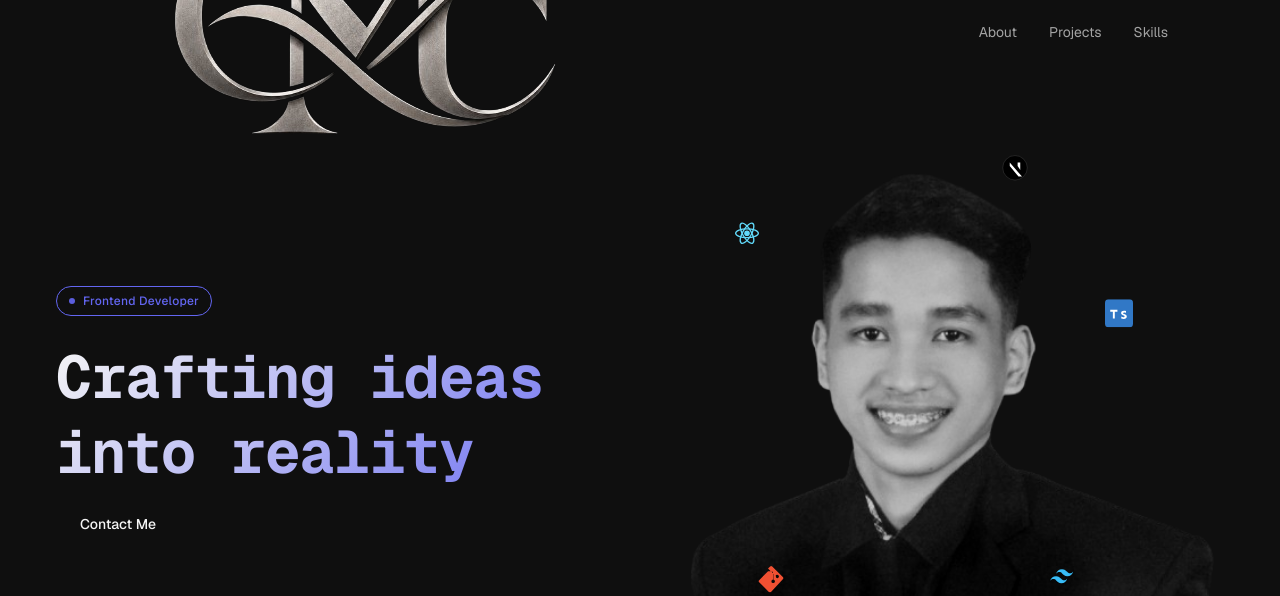
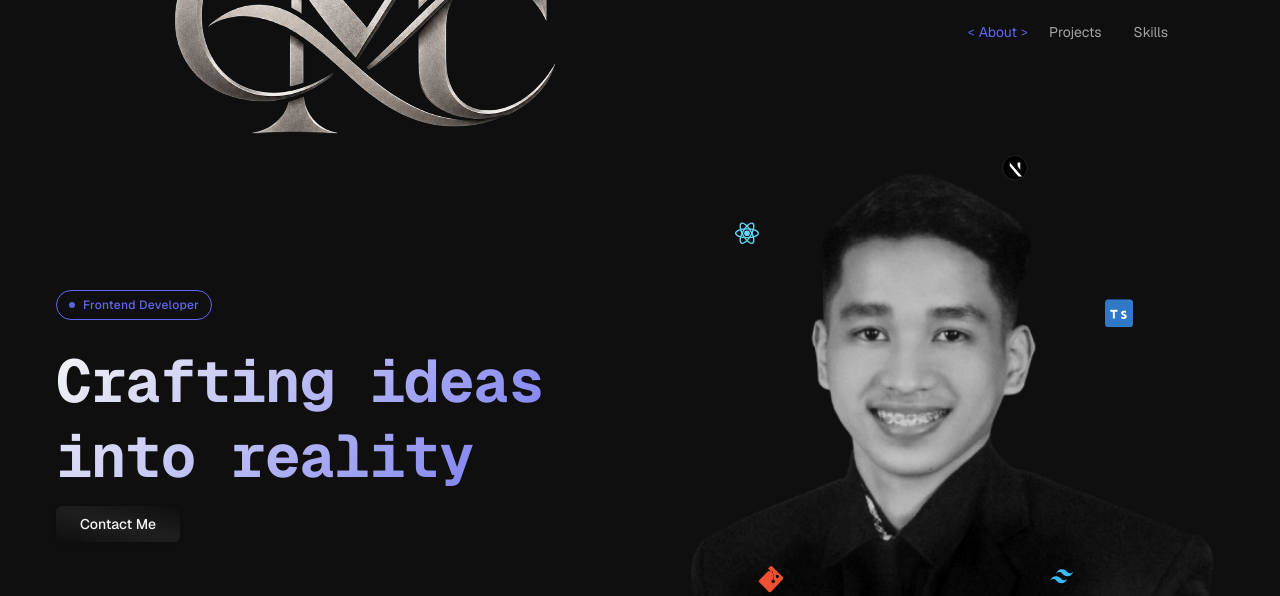
Before and after one commit to chriscstll/chriscstll, a Next.js app: page / in a window 1280 px wide. Shown: the top 596 px of the page. Built offline with nearby package versions, Linux system fonts and the light colour scheme.

Commit message:
fix navbar issue about keydown, tracker and overlay

```diff
--- a/components/sections/Hero.tsx
+++ b/components/sections/Hero.tsx
@@ -1,16 +1,16 @@
-'use client';
+"use client";
 
-import Image from 'next/image';
+import Image from "next/image";
 import { motion } from "framer-motion";
-import { hero, contact } from '@/data/portfolio';
+import { hero, contact } from "@/data/portfolio";
 
 const techIcons = [
   {
-        name: 'React',
-        position: 'top-1/5 left-1/8 -translate-y-1/5 md:left-[15%] lg:left-1/8',
+    name: "React",
+    position: "top-1/5 left-1/8 -translate-y-1/5 md:left-[15%] lg:left-1/8",
     svg: (
       <svg viewBox="0 0 32 32" fill="none" className="w-full h-full">
-                <circle cx="16" cy="16" r="3.2" fill="#61DAFB"/>
+        <circle cx="16" cy="16" r="3.2" fill="#61DAFB" />
         <ellipse cx="16" cy="16" rx="13" ry="5" stroke="#61DAFB" strokeWidth="1.5" fill="none" />
         <ellipse cx="16" cy="16" rx="13" ry="5" stroke="#61DAFB" strokeWidth="1.5" fill="none" transform="rotate(60 16 16)" />
         <ellipse cx="16" cy="16" rx="13" ry="5" stroke="#61DAFB" strokeWidth="1.5" fill="none" transform="rotate(120 16 16)" />
@@ -18,11 +18,11 @@ const techIcons = [
     ),
   },
   {
-        name: 'Next.js',
-        position: 'top-[2%] right-1/3 md:right-[28%] md:top-[10%] lg:right-1/3',
+    name: "Next.js",
+    position: "top-[2%] right-1/3 md:right-[28%] md:top-[10%] lg:right-1/3",
     svg: (
       <svg viewBox="0 0 32 32" fill="none" className="w-full h-full">
-                <circle cx="16" cy="16" r="14" fill="black" stroke="#ffffff22" strokeWidth="1"/>
+        <circle cx="16" cy="16" r="14" fill="black" stroke="#ffffff22" strokeWidth="1" />
         <path d="M10 22V10l14 16h-4L10 14v8h-0z" fill="white" />
         <path d="M19 10h3v8.5L19 14V10z" fill="white" />
       </svg>
@@ -34,7 +34,10 @@ const techIcons = [
     svg: (
       <svg viewBox="0 0 32 32" fill="none" className="w-full h-full">
         <rect width="32" height="32" rx="4" fill="#3178C6" />
-                <path d="M18.6 22v-2.2c.7.4 1.6.7 2.4.7.9 0 1.4-.3 1.4-.9 0-.2-.1-.4-.2-.6-.2-.1-.4-.3-.7-.4l-1-.4c-1.4-.5-2.1-1.3-2.1-2.5 0-.8.3-1.4.9-1.9.6-.5 1.4-.7 2.4-.7.9 0 1.7.1 2.3.4v2.1c-.6-.3-1.3-.5-2.1-.5-.8 0-1.2.3-1.2.8 0 .2.1.4.3.5.2.1.5.3.9.4l.8.3c.8.3 1.3.6 1.7 1.1.4.4.5 1 .5 1.6 0 .9-.3 1.5-.9 2-.6.5-1.5.7-2.6.7-1 0-1.9-.2-2.8-.5zM9 14.2H6V12h8.2v2.2h-3V22H9v-7.8z" fill="white" />
+        <path
+          d="M18.6 22v-2.2c.7.4 1.6.7 2.4.7.9 0 1.4-.3 1.4-.9 0-.2-.1-.4-.2-.6-.2-.1-.4-.3-.7-.4l-1-.4c-1.4-.5-2.1-1.3-2.1-2.5 0-.8.3-1.4.9-1.9.6-.5 1.4-.7 2.4-.7.9 0 1.7.1 2.3.4v2.1c-.6-.3-1.3-.5-2.1-.5-.8 0-1.2.3-1.2.8 0 .2.1.4.3.5.2.1.5.3.9.4l.8.3c.8.3 1.3.6 1.7 1.1.4.4.5 1 .5 1.6 0 .9-.3 1.5-.9 2-.6.5-1.5.7-2.6.7-1 0-1.9-.2-2.8-.5zM9 14.2H6V12h8.2v2.2h-3V22H9v-7.8z"
+          fill="white"
+        />
       </svg>
     ),
   },
@@ -43,7 +46,10 @@ const techIcons = [
     position: "bottom-1/4 right-1/4 md:right-[18%] lg:right-1/4",
     svg: (
       <svg viewBox="0 0 32 32" fill="none" className="w-full h-full">
-                <path d="M16 7c-3.6 0-5.8 1.8-6.8 5.4 1.4-1.8 2.9-2.5 4.7-2 1 .25 1.7 1 2.5 1.8C17.6 13.4 19 15 22 15c3.6 0 5.8-1.8 6.8-5.4-1.4 1.8-2.9 2.5-4.7 2-1-.25-1.7-1-2.5-1.8C20.4 8.6 19 7 16 7zM9.2 15c-3.6 0-5.8 1.8-6.8 5.4 1.4-1.8 2.9-2.5 4.7-2 1 .25 1.7 1 2.5 1.8 1.2 1.2 2.6 2.8 5.6 2.8 3.6 0 5.8-1.8 6.8-5.4-1.4 1.8-2.9 2.5-4.7 2-1-.25-1.7-1-2.5-1.8C13.6 16.6 12.2 15 9.2 15z" fill="#38BDF8" />
+        <path
+          d="M16 7c-3.6 0-5.8 1.8-6.8 5.4 1.4-1.8 2.9-2.5 4.7-2 1 .25 1.7 1 2.5 1.8C17.6 13.4 19 15 22 15c3.6 0 5.8-1.8 6.8-5.4-1.4 1.8-2.9 2.5-4.7 2-1-.25-1.7-1-2.5-1.8C20.4 8.6 19 7 16 7zM9.2 15c-3.6 0-5.8 1.8-6.8 5.4 1.4-1.8 2.9-2.5 4.7-2 1 .25 1.7 1 2.5 1.8 1.2 1.2 2.6 2.8 5.6 2.8 3.6 0 5.8-1.8 6.8-5.4-1.4 1.8-2.9 2.5-4.7 2-1-.25-1.7-1-2.5-1.8C13.6 16.6 12.2 15 9.2 15z"
+          fill="#38BDF8"
+        />
       </svg>
     ),
   },
@@ -52,11 +58,13 @@ const techIcons = [
     position: "bottom-1/4 left-1/6 md:left-[12%] lg:left-1/6",
     svg: (
       <svg viewBox="0 0 32 32" fill="none" className="w-full h-full">
-                <path d="M29.5 14.6L17.4 2.5a1.7 1.7 0 00-2.4 0l-2.4 2.4 3 3a2 2 0 012.6 2.6l2.9 2.9a2 2 0 112.4 2.4 2 2 0 01-2-2 2 2 0 01.1-.6l-2.7-2.7v7a2 2 0 11-2.4 1.9 2 2 0 012-2v-7.1a2 2 0 01-1.1-2.6L12.6 8 2.5 18.1a1.7 1.7 0 000 2.4l11.1 11.1a1.7 1.7 0 002.4 0L29.5 17a1.7 1.7 0 000-2.4z" fill="#F05032" />
+        <path
+          d="M29.5 14.6L17.4 2.5a1.7 1.7 0 00-2.4 0l-2.4 2.4 3 3a2 2 0 012.6 2.6l2.9 2.9a2 2 0 112.4 2.4 2 2 0 01-2-2 2 2 0 01.1-.6l-2.7-2.7v7a2 2 0 11-2.4 1.9 2 2 0 012-2v-7.1a2 2 0 01-1.1-2.6L12.6 8 2.5 18.1a1.7 1.7 0 000 2.4l11.1 11.1a1.7 1.7 0 002.4 0L29.5 17a1.7 1.7 0 000-2.4z"
+          fill="#F05032"
+        />
       </svg>
     ),
   },
-
 ];
 
 const floatVariant = (delay: number) => ({
@@ -65,7 +73,7 @@ const floatVariant = (delay: number) => ({
     transition: {
       duration: 3,
       repeat: Infinity,
-            ease: 'easeInOut' as const,
+      ease: "easeInOut" as const,
       delay,
     },
   },
@@ -73,16 +81,17 @@ const floatVariant = (delay: number) => ({
 
 export default function Hero() {
   return (
-        <section id='hero' className='relative min-h-svh flex items-center px-6 pt-14 md:pt-16 overflow-hidden'>
-            <div className='relative z-10 w-full max-w-7xl mx-auto px-4 sm:px-6 lg:px-8 grid grid-cols-1 md:grid-cols-2 gap-12 md:gap-8 items-center py-16 md:py-0'>
-                <div className='flex flex-col items-start'>
-
-                    <div className='inline-flex items-center gap-2 px-3 py-1.5 rounded-full text-xs font-medium tracking-wide mb-6 border'
+    <section id="hero" className="relative min-h-svh flex items-center px-6 pt-14 md:pt-16 overflow-hidden">
+      <div className="relative z-10 w-full max-w-7xl mx-auto px-4 sm:px-6 lg:px-8 grid grid-cols-1 md:grid-cols-2 gap-12 md:gap-8 items-center py-16 md:py-0">
+        <div className="flex flex-col items-start">
+          <div
+            className="inline-flex items-center gap-2 px-3 py-1.5 rounded-full text-xs font-medium tracking-wide mb-6 border"
             style={{
-                            backgroundColor: 'var(--color-accent-subtle)',
+              backgroundColor: "var(--color-accent-subtle)",
               borderColor: "var(--color-accent)",
-                            color: 'var(--color-accent)',
-                        }}>
+              color: "var(--color-accent)",
+            }}
+          >
             <span className="w-1.5 h-1.5 rounded-full bg-current animate-pulse" />
             {hero.title}
           </div>
@@ -91,9 +100,11 @@ export default function Hero() {
             {hero.tagline}
           </h1>
 
-                    <div className='flex flex-col items-start gap-3 mb-8'>
-                        < a href={hero.cta.contactbtn.href}
-                            className="inline-flex px-6 py-3 font-medium text-sm text-foreground hover:text-accent transition-colors duration-200">
+          <div className="flex flex-col items-start gap-3 mb-8">
+            <a
+              href={hero.cta.contactbtn.href}
+              className="inline-flex px-6 py-2 font-medium text-sm rounded-md text-foreground hover:text-accent backdrop-blur-lg bg-gradient-to-tr from-transparent via-[rgba(121,121,121,0.16)] to-transparent shadow hover:shadow-accent transition-all duration-700"
+            >
               {hero.cta.contactbtn.label}
             </a>
           </div>
@@ -102,15 +113,24 @@ export default function Hero() {
         <div className="relative flex items-center justify-center">
           <div className="relative w-full h-112.5 sm:h-137.5 md:h-175">
             <div className="relative w-full h-full overflow-hidden">
-                            <Image src="/profile-photo.png" alt="Christian M. Castillo" fill sizes="(max-width: 768px) 100vw, 50vw" className="object-contain object-center"
+              <Image
+                src="/profile-photo.png"
+                alt="Christian M. Castillo"
+                fill
+                sizes="(max-width: 768px) 100vw, 50vw"
+                className="object-contain object-center"
                 style={{
                   filter: "grayscale(100%) contrast(1.1) brightness(0.85)",
                 }}
-                                priority/>
-                            <div className="absolute bottom-0 left-0 right-0 h-40 pointer-events-none" aria-hidden="true"
+                priority
+              />
+              <div
+                className="absolute bottom-0 left-0 right-0 h-40 pointer-events-none"
+                aria-hidden="true"
                 style={{
-                                    background:"linear-gradient(to top, var(--color-background), transparent)",
-                                }}/>
+                  background: "linear-gradient(to top, var(--color-background), transparent)",
+                }}
+              />
             </div>
 
             {techIcons.map((icon, i) => (
@@ -120,10 +140,9 @@ export default function Hero() {
                                 ${icon.position}`}
                 variants={floatVariant(i * 0.4)}
                 animate="animate"
-                                title={icon.name}>
-                                    <div className="w-7 h-7">
-                                        {icon.svg}
-                                    </div>
+                title={icon.name}
+              >
+                <div className="w-7 h-7">{icon.svg}</div>
               </motion.div>
             ))}
           </div>
--- a/components/sections/Projects.tsx
+++ b/components/sections/Projects.tsx
@@ -1,3 +1,3 @@
 export default function Projects() {
-  return <section id="project"></section>;
+  return <section id="projects"></section>;
 }
--- a/components/ui/Navbar.tsx
+++ b/components/ui/Navbar.tsx
@@ -1,106 +1,251 @@
-'use client';
+"use client";
 
 import { useState, useEffect } from "react";
+import { motion, AnimatePresence } from "framer-motion";
 import { Menu, X, Mail } from "lucide-react";
 import { FaGithub, FaLinkedin } from "react-icons/fa";
-import Image from 'next/image'
+import Image from "next/image";
 import { contact } from "@/data/portfolio";
 
 const navLinks = [
-    { label: 'About', href: '#about' },
-    { label: 'Projects', href: '#projects' },
-    { label: 'Skills', href: '#skills' },
+  { label: "About", href: "#about" },
+  { label: "Projects", href: "#projects" },
+  { label: "Skills", href: "#skills" },
 ];
 
 export default function Navbar() {
   const [isScrolled, setIsScrolled] = useState(false);
   const [isMenuOpen, setIsMenuOpen] = useState(false);
+  const [isHidden, setIsHidden] = useState(false);
+  const [activeSection, setActiveSection] = useState("hero");
+
+  // Auto-hide navbar on scroll down, show on scroll up
+  useEffect(() => {
+    let lastScrollY = window.scrollY;
+
+    const onScroll = () => {
+      const currentScrollY = window.scrollY;
+
+      // Always show navbar near the top of the page
+      if (currentScrollY < 80) {
+        setIsHidden(false);
+      } else if (currentScrollY > lastScrollY) {
+        // Scrolling down — hide
+        setIsHidden(true);
+      } else {
+        // Scrolling up — show
+        setIsHidden(false);
+      }
+
+      lastScrollY = currentScrollY;
+    };
+
+    window.addEventListener("scroll", onScroll, { passive: true });
+    return () => window.removeEventListener("scroll", onScroll);
+  }, []);
+
+  // Track which section is currently in view
+  useEffect(() => {
+    const sections = navLinks.map((link) => link.href.replace("#", ""));
+
+    const observer = new IntersectionObserver(
+      (entries) => {
+        entries.forEach((entry) => {
+          if (entry.isIntersecting) {
+            setActiveSection(entry.target.id);
+          }
+        });
+      },
+      {
+        // Triggers when section is roughly in the middle of the viewport
+        rootMargin: "-40% 0px -40% 0px",
+      },
+    );
+
+    sections.forEach((id) => {
+      const el = document.getElementById(id);
+      if (el) observer.observe(el);
+    });
+
+    return () => observer.disconnect();
+  }, []);
 
   useEffect(() => {
     const onScroll = () => setIsScrolled(window.scrollY > 10);
-        window.addEventListener('scroll', onScroll, { passive: true});
-        return () => window.removeEventListener('scroll', onScroll);
+    window.addEventListener("scroll", onScroll, { passive: true });
+    return () => window.removeEventListener("scroll", onScroll);
   }, []);
 
   useEffect(() => {
-        document.body.style.overflow = isMenuOpen ? 'hidden' : '';
-        return () => { document.body.style.overflow = ''; };
+    document.body.style.overflow = isMenuOpen ? "hidden" : "";
+    return () => {
+      document.body.style.overflow = "";
+    };
   }, [isMenuOpen]);
+
+  // ESC key closes menu
+  useEffect(() => {
+    const onKeyDown = (e: KeyboardEvent) => {
+      if (e.key === "Escape") setIsMenuOpen(false);
+    };
+    window.addEventListener("keydown", onKeyDown);
+    return () => window.removeEventListener("keydown", onKeyDown);
+  }, []);
 
   const closeMenu = () => setIsMenuOpen(false);
 
   return (
+    <>
       <header
         className="fixed top-0 left-0 right-0 z-50 transition-all duration-300"
         style={{
-                backgroundColor: isScrolled ? 'rgba(15,15,15,0.85)' : 'transparent',
-                borderBottom: isScrolled ? '1px solid var(--color-border)' : '1px solid transparent',
-                backdropFilter: isScrolled ? 'blur(12px)' : 'none',
-                WebkitBackdropFilter: isScrolled ? 'blur(12px)' : 'none',
-            }}>
+          backgroundColor: isMenuOpen ? "var(--color-background)" : isScrolled ? "rgba(15,15,15,0.85)" : "transparent",
+          borderBottom: isScrolled && !isMenuOpen ? "1px solid var(--color-border)" : "1px solid transparent",
+          backdropFilter: !isMenuOpen && isScrolled ? "blur(12px)" : "none",
+          WebkitBackdropFilter: !isMenuOpen && isScrolled ? "blur(12px)" : "none",
+          transform: isHidden && !isMenuOpen ? "translateY(-100%)" : "translateY(0)",
+        }}
+      >
+        <nav
+          className="max-w-6xl mx-auto px-8 lg:px-12 h-14 md:h-16
+                        flex items-center justify-between"
+        >
+          {/* Logo — always visible including when menu open */}
 
-                <nav className="max-w-6xl mx-auto px-8 lg:px-12 h-14 md:h-16 flex items-center justify-between">
-                    <a href="#" className="transition-opacity duration-200 hover:opacity-75"
+          <a
+            href="#"
+            className="transition-opacity duration-200 hover:opacity-75 relative z-50"
             onClick={closeMenu}
-                        aria-label="Christian M. Castillo">
-                        <Image src="/logo.png" alt="logo" width={55} height={60} style={{ width: 'auto', height: "auto" }} priority/>
+            aria-label="Christian M. Castillo"
+          >
+            <Image
+              src="/logo.png"
+              alt="logo"
+              width={55}
+              height={60}
+              style={{ width: "auto", height: "auto" }}
+              priority
+            />
           </a>
 
+          {/* Desktop links — your existing < > hover effect preserved */}
           <ul className="hidden md:flex items-center gap-8">
-                        {navLinks.map((link) => (
+            {navLinks.map((link) => {
+              const sectionId = link.href.replace("#", "");
+              const isActive = activeSection === sectionId;
+
+              return (
                 <li key={link.href}>
-                                 <a href={link.href}
-                                    className="group relative inline-flex items-center justify-center text-sm text-foreground-muted hover:text-foreground transition-colors duration-200">
+                  <a
+                    href={link.href}
+                    className="group relative inline-flex items-center justify-center
+                     text-sm transition-colors duration-200"
+                    style={{
+                      color: isActive ? "var(--color-accent)" : "var(--color-foreground-muted)",
+                    }}
+                  >
                     <span className="relative">
-                                        <span className="absolute left-1/2 top-1/2 -translate-x-1/2 -translate-y-1/2 opacity-0 text-xs font-normal transition-all duration-300 ease-out group-hover:left-0 group-hover:-translate-x-[calc(100%+0.25rem)] group-hover:opacity-100">
+                      <span
+                        className={
+                          isActive
+                            ? "absolute left-0 top-1/2 -translate-x-[calc(100%+0.25rem)] -translate-y-1/2 text-xs font-normal opacity-100 transition-all duration-300 ease-out"
+                            : "absolute left-1/2 top-1/2 -translate-x-1/2 -translate-y-1/2 text-xs font-normal opacity-0 transition-all duration-300 ease-out group-hover:left-0 group-hover:-translate-x-[calc(100%+0.25rem)] group-hover:opacity-100"
+                        }
+                      >
                         &lt;
                       </span>
-
                       <span>{link.label}</span>
-
-                                        <span className="absolute left-1/2 top-1/2 -translate-x-1/2 -translate-y-1/2 opacity-0 text-xs font-normal transition-all duration-300 ease-out group-hover:left-full group-hover:translate-x-1 group-hover:opacity-100">
+                      <span
+                        className={
+                          isActive
+                            ? "absolute left-full top-1/2 translate-x-1 -translate-y-1/2 text-xs font-normal opacity-100 transition-all duration-300 ease-out"
+                            : "absolute left-1/2 top-1/2 -translate-x-1/2 -translate-y-1/2 text-xs font-normal opacity-0 transition-all duration-300 ease-out group-hover:left-full group-hover:translate-x-1 group-hover:opacity-100"
+                        }
+                      >
                         &gt;
                       </span>
                     </span>
                   </a>
                 </li>
-                        ))}
+              );
+            })}
           </ul>
 
-                    <button className="md:hidden p-2 -mr-2 rounded-lg text-foreground-muted hover:text-foreground transition-colors duration-200"
+          {/* Hamburger — z-50 so it stays above the overlay */}
+          <button
+            className="md:hidden p-2 -mr-2 rounded-lg relative z-50 text-foreground-muted hover:text-foreground transition-colors duration-200"
             onClick={() => setIsMenuOpen(!isMenuOpen)}
-                            aria-label={isMenuOpen ? 'Close menu' : 'Open menu'}
-                            aria-expanded={isMenuOpen}>
-                                { isMenuOpen ? <X size={20} /> : <Menu size={20} /> }
+            aria-label={isMenuOpen ? "Close menu" : "Open menu"}
+            aria-expanded={isMenuOpen}
+          >
+            {isMenuOpen ? <X size={20} /> : <Menu size={20} />}
           </button>
         </nav>
+      </header>
 
-                        {/* HAMB MENU */}
+      {/* Mobile overlay — slides from right to left */}
+      <AnimatePresence>
         {isMenuOpen && (
-                    <div className="md:hidden fixed inset-0 top-14 z-40 flex flex-col items-center px-6 pt-8 gap-6"
-                        style={{ backgroundColor: 'var(--color-background)'}}>
-                            {navLinks.map((link) => (
-                                <a key={link.href}
+          <motion.div
+            className="md:hidden fixed inset-0 z-40 flex flex-col
+                       items-center px-6 pt-24 pb-12 gap-6"
+            style={{
+              backgroundColor: "var(--color-background)",
+              willChange: "transform",
+            }}
+            initial={{ x: "100%" }}
+            animate={{ x: 0 }}
+            exit={{ x: "100%" }}
+            transition={{
+              duration: 0.4,
+              ease: [0.4, 0, 0.2, 1],
+            }}
+          >
+            {/* Nav links — your existing < > hover effect preserved */}
+            {navLinks.map((link, i) => (
+              <motion.a
+                key={link.href}
                 href={link.href}
-                                    className="group relative inline-flex items-center justify-center text-2xl font-heading font-bold text-foreground-muted hover:text-foreground transition-colors duration-200 py-2"
-                                            onClick={closeMenu}>
-
+                className="group relative inline-flex items-center justify-center
+                           text-2xl font-heading font-bold py-2
+                           text-foreground-muted hover:text-foreground
+                           transition-colors duration-200"
+                onClick={closeMenu}
+                initial={{ opacity: 0, x: 40 }}
+                animate={{ opacity: 1, x: 0 }}
+                transition={{
+                  delay: 0.15 + i * 0.07,
+                  duration: 0.3,
+                  ease: "easeOut",
+                }}
+              >
                 <span className="relative">
-                                            <span
-                                            className="absolute left-1/2 top-1/2 -translate-x-1/2 -translate-y-1/2 opacity-0 text-lg font-normal transition-all duration-300 ease-out group-hover:left-0 group-hover:-translate-x-[calc(100%+0.5rem)] group-hover:opacity-100">
+                  <span className="absolute left-1/2 top-1/2 -translate-x-1/2 -translate-y-1/2 opacity-0 text-lg font-normal transition-all duration-300 ease-out group-hover:left-0 group-hover:-translate-x-[calc(100%+0.5rem)] group-hover:opacity-100">
                     &lt;
                   </span>
                   <span>{link.label}</span>
                   <span
-                                            className="absolute left-1/2 top-1/2 -translate-x-1/2 -translate-y-1/2 opacity-0 text-lg font-normal transition-all duration-300 ease-out group-hover:left-full group-hover:translate-x-2 group-hover:opacity-100">
+                    className="absolute left-1/2 top-1/2 -translate-x-1/2
+                                   -translate-y-1/2 opacity-0 text-lg font-normal
+                                   transition-all duration-300 ease-out
+                                   group-hover:left-full group-hover:translate-x-2
+                                   group-hover:opacity-100"
+                  >
                     &gt;
                   </span>
                 </span>
-                                    </a>
+              </motion.a>
             ))}
-                            <div className="flex items-center gap-6 pt-2">
 
-                                < a href={contact.github}
+            {/* Social links */}
+            <motion.div
+              className="flex items-center gap-6 pt-2"
+              initial={{ opacity: 0 }}
+              animate={{ opacity: 1 }}
+              transition={{ delay: 0.45, duration: 0.3 }}
+            >
+              <a
+                href={contact.github}
                 target="_blank"
                 rel="noopener noreferrer"
                 aria-label="GitHub profile"
@@ -110,7 +255,8 @@ export default function Navbar() {
                 <FaGithub size={20} />
               </a>
 
-                                < a href={contact.linkedin}
+              <a
+                href={contact.linkedin}
                 target="_blank"
                 rel="noopener noreferrer"
                 aria-label="LinkedIn profile"
@@ -120,16 +266,18 @@ export default function Navbar() {
                 <FaLinkedin size={20} />
               </a>
 
-                                <a href={`mailto:${contact.email}`}
+              <a
+                href={`mailto:${contact.email}`}
                 aria-label="Send email"
                 className="text-foreground-subtle hover:text-foreground
                            transition-colors duration-200"
               >
                 <Mail size={20} />
               </a>
-                            </div>
-                    </div>
+            </motion.div>
+          </motion.div>
         )}
-        </header>
+      </AnimatePresence>
+    </>
   );
 }
```
Also changed, not shown: components/sections/About.tsx (+50 -65 lines). Lines whose indentation alone changed are shown as unchanged.
